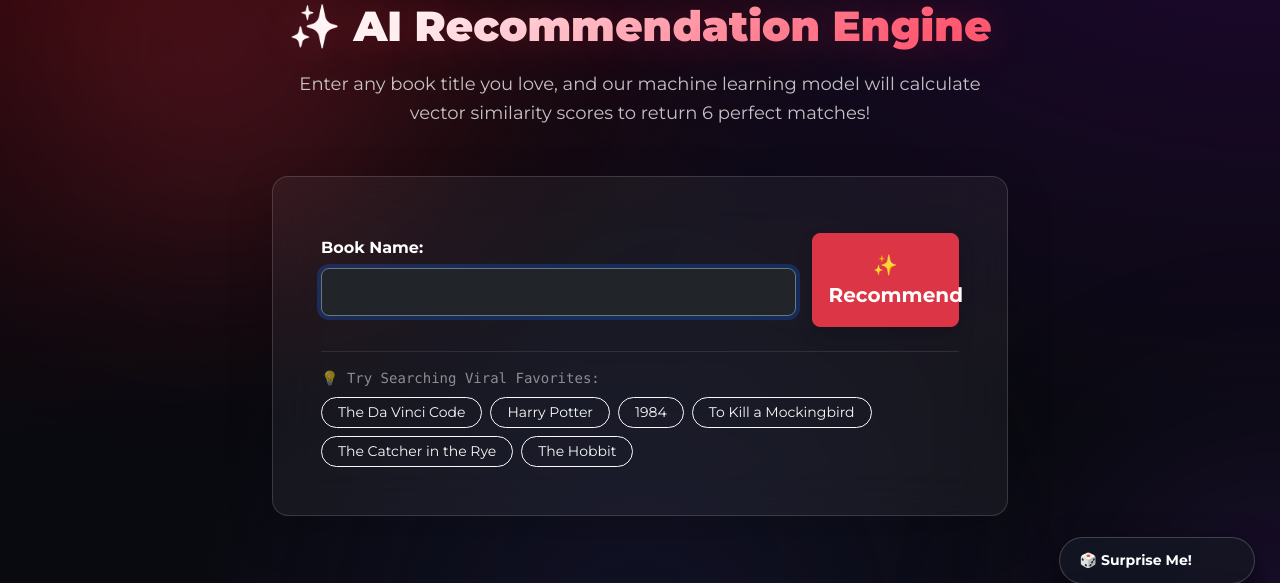
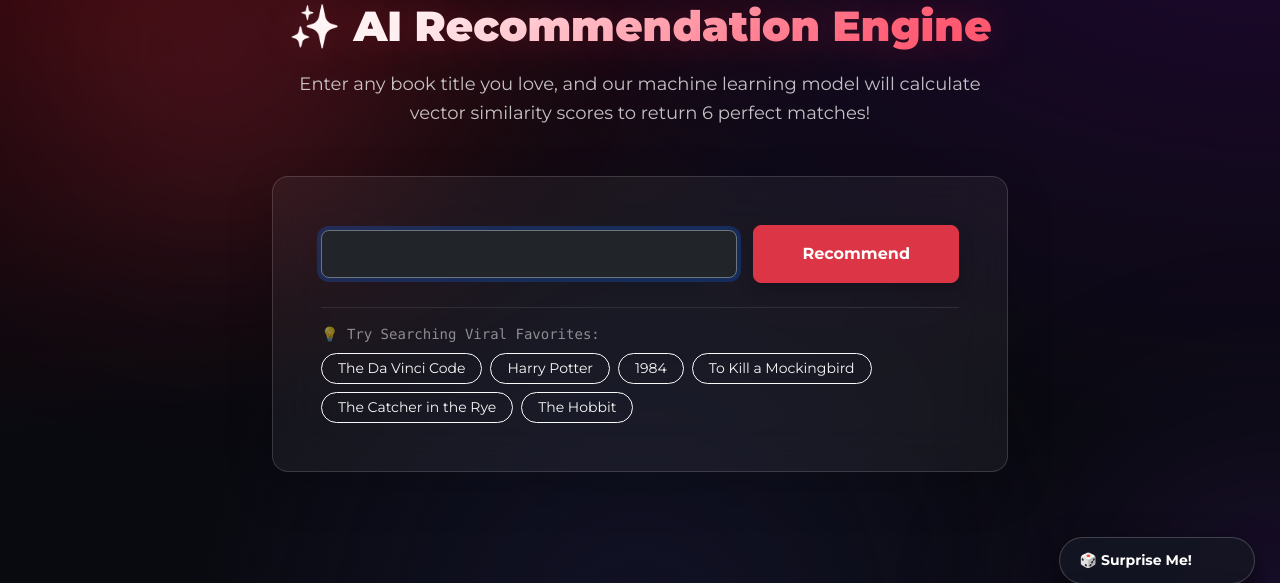
Before and after one commit to Partho-Kumar-Shaw/ReadSmart---A-Book-Recommender, a Flask app: page /recommend in a window 1280 px wide. Shown: the part 131-714 px from the top of the page. Run offline with Flask 3, Linux system fonts and the light colour scheme; parts of the project's set-up code (start-up, migrations or seed data) failed here and were passed over.

Commit message:
fix(template): center search bar and recommend button on recommend page

```diff
--- a/templates/recommend.html
+++ b/templates/recommend.html
@@ -10,7 +10,8 @@
     <link href="https://cdn.jsdelivr.net/npm/bootstrap@5.3.2/dist/css/bootstrap.min.css" rel="stylesheet">
 
     <!-- Google Font -->
-    <link href="https://fonts.googleapis.com/css2?family=Montserrat:wght@400;500;600;700;800;900&display=swap" rel="stylesheet">
+    <link href="https://fonts.googleapis.com/css2?family=Montserrat:wght@400;500;600;700;800;900&display=swap"
+        rel="stylesheet">
 
     <!-- Custom CSS -->
     <link rel="stylesheet" href="{{ url_for('static', filename='style.css') }}">
@@ -42,7 +43,8 @@
                         <a class="nav-link" href="/contact">Contact</a>
                     </li>
                     <li class="nav-item ms-lg-2">
-                        <button class="btn btn-sm btn-outline-danger text-white rounded-pill px-3 py-2 fw-bold" onclick="openFavoritesModal()">
+                        <button class="btn btn-sm btn-outline-danger text-white rounded-pill px-3 py-2 fw-bold"
+                            onclick="openFavoritesModal()">
                             ❤️ Reading List <span id="navFavCount" class="fav-badge">0</span>
                         </button>
                     </li>
@@ -55,28 +57,35 @@
         <div class="text-center mb-5">
             <h1 class="hero-title" style="font-size: 42px;">✨ AI Recommendation Engine</h1>
             <p class="hero-subtitle">
-                Enter any book title you love, and our machine learning model will calculate vector similarity scores to return 6 perfect matches!
+                Enter any book title you love, and our machine learning model will calculate vector similarity scores to
+                return 6 perfect matches!
             </p>
         </div>
 
         <!-- SEARCH BOX CONTAINER -->
         <div class="row justify-content-center">
             <div class="col-lg-8">
-                <div class="p-4 p-md-5 rounded-4 shadow-lg mb-5" style="background: rgba(255,255,255,0.05); backdrop-filter: blur(25px); border: 1px solid rgba(255,255,255,0.15);">
+                <div class="p-4 p-md-5 rounded-4 shadow-lg mb-5"
+                    style="background: rgba(255,255,255,0.05); backdrop-filter: blur(25px); border: 1px solid rgba(255,255,255,0.15);">
                     <form action="/recommend_books" method="post" id="recommendForm">
-                        <div class="row g-3 justify-content-center align-items-center">
-                            <div class="col-md-9 position-relative">
-                                <label for="searchBox" class="form-label text-white fw-bold mb-2">Book Name:</label>
-                                <input type="text" name="user_input" id="searchBox" class="form-control form-control-lg text-white bg-dark border-secondary rounded-3"
-                                    placeholder="Type e.g., 'The Da Vinci Code' or 'Harry Potter'..." value="{{ user_input or '' }}" spellcheck="true" autocomplete="off" autofocus required>
+                        <div class="d-flex justify-content-center align-items-center gap-3">
 
-                                <div id="suggestions" class="list-group position-absolute w-100 shadow-lg" style="z-index: 1000; top: 100%; left: 0;"></div>
+                            <div class="position-relative" style="width: 600px;">
+                                <input type="text" name="user_input" id="searchBox"
+                                    class="form-control form-control-lg text-white bg-dark border-secondary rounded-3"
+                                    placeholder="Type e.g., 'The Da Vinci Code' or 'Harry Potter'..."
+                                    value="{{ user_input or '' }}" spellcheck="true" autocomplete="off" autofocus
+                                    required>
+
+                                <div id="suggestions" class="list-group position-absolute w-100 shadow-lg"
+                                    style="z-index: 1000; top: 100%; left: 0;">
+                                </div>
                             </div>
-                            <div class="col-md-3 mt-md-4">
-                                <button type="submit" class="btn btn-danger btn-lg w-100 fw-bold rounded-3 py-3 shadow">
-                                    ✨ Recommend
-                                </button>
-                            </div>
+
+                            <button type="submit" class="btn btn-danger btn fw-bold rounded-3 px-5 py-3 shadow">
+                                Recommend
+                            </button>
+
                         </div>
                     </form>
 
@@ -84,12 +93,18 @@
                     <div class="mt-4 pt-3 border-top border-secondary border-opacity-25">
                         <div class="text-white-50 small mb-2 font-monospace">💡 Try Searching Viral Favorites:</div>
                         <div class="d-flex flex-wrap gap-2">
-                            <button type="button" class="btn btn-sm btn-outline-light rounded-pill px-3" onclick="fillSearch('The Da Vinci Code')">The Da Vinci Code</button>
-                            <button type="button" class="btn btn-sm btn-outline-light rounded-pill px-3" onclick="fillSearch('Harry Potter and the Chamber of Secrets')">Harry Potter</button>
-                            <button type="button" class="btn btn-sm btn-outline-light rounded-pill px-3" onclick="fillSearch('1984')">1984</button>
-                            <button type="button" class="btn btn-sm btn-outline-light rounded-pill px-3" onclick="fillSearch('To Kill a Mockingbird')">To Kill a Mockingbird</button>
-                            <button type="button" class="btn btn-sm btn-outline-light rounded-pill px-3" onclick="fillSearch('The Catcher in the Rye')">The Catcher in the Rye</button>
-                            <button type="button" class="btn btn-sm btn-outline-light rounded-pill px-3" onclick="fillSearch('The Hobbit')">The Hobbit</button>
+                            <button type="button" class="btn btn-sm btn-outline-light rounded-pill px-3"
+                                onclick="fillSearch('The Da Vinci Code')">The Da Vinci Code</button>
+                            <button type="button" class="btn btn-sm btn-outline-light rounded-pill px-3"
+                                onclick="fillSearch('Harry Potter and the Chamber of Secrets')">Harry Potter</button>
+                            <button type="button" class="btn btn-sm btn-outline-light rounded-pill px-3"
+                                onclick="fillSearch('1984')">1984</button>
+                            <button type="button" class="btn btn-sm btn-outline-light rounded-pill px-3"
+                                onclick="fillSearch('To Kill a Mockingbird')">To Kill a Mockingbird</button>
+                            <button type="button" class="btn btn-sm btn-outline-light rounded-pill px-3"
+                                onclick="fillSearch('The Catcher in the Rye')">The Catcher in the Rye</button>
+                            <button type="button" class="btn btn-sm btn-outline-light rounded-pill px-3"
+                                onclick="fillSearch('The Hobbit')">The Hobbit</button>
                         </div>
                     </div>
                 </div>
@@ -100,7 +115,8 @@
         {% if error %}
         <div class="row justify-content-center my-4">
             <div class="col-md-7">
-                <div class="p-4 text-center rounded-4 shadow-lg" style="background: rgba(255, 60, 87, 0.15); border: 1px solid var(--accent-red); backdrop-filter: blur(20px);">
+                <div class="p-4 text-center rounded-4 shadow-lg"
+                    style="background: rgba(255, 60, 87, 0.15); border: 1px solid var(--accent-red); backdrop-filter: blur(20px);">
                     <h4 class="text-danger fw-bold mb-2">⚠ Book Not Found</h4>
                     <p class="text-white-50 mb-0">{{ error }}</p>
                 </div>
@@ -112,7 +128,8 @@
         {% if data %}
         <div class="my-5">
             <div class="text-center mb-4">
-                <h3 class="fw-bold text-white">🎯 Top Similar Recommendations for <span class="text-danger">"{{ user_input }}"</span></h3>
+                <h3 class="fw-bold text-white">🎯 Top Similar Recommendations for <span class="text-danger">"{{
+                        user_input }}"</span></h3>
             </div>
 
             <div class="row g-4">
@@ -120,9 +137,12 @@
                 <div class="col-lg-4 col-md-6 mb-4">
                     <div class="book-card">
                         <div class="card-img-wrapper">
-                            <img src="{{ item.image if item.image else item[2] }}" alt="{{ item.title if item.title else item[0] }}" onerror="this.src='https://via.placeholder.com/200x280?text=Cover'">
+                            <img src="{{ item.image if item.image else item[2] }}"
+                                alt="{{ item.title if item.title else item[0] }}"
+                                onerror="this.src='https://via.placeholder.com/200x280?text=Cover'">
                             <span class="card-badge">⚡ Match {{ item.similarity if item.similarity else '95%' }}</span>
-                            <button class="card-bookmark-btn" onclick="toggleBookmark('{{ (item.title if item.title else item[0])|e }}', '{{ (item.author if item.author else item[1])|e }}', '{{ (item.image if item.image else item[2])|e }}')">
+                            <button class="card-bookmark-btn"
+                                onclick="toggleBookmark('{{ (item.title if item.title else item[0])|e }}', '{{ (item.author if item.author else item[1])|e }}', '{{ (item.image if item.image else item[2])|e }}')">
                                 🤍
                             </button>
                         </div>
@@ -132,7 +152,8 @@
                             <div class="book-stats">
                                 <span class="rating-badge">⭐ Recommended Match</span>
                             </div>
-                            <button class="quick-view-btn" onclick='openBookModal({title: "{{ (item.title if item.title else item[0])|e }}", author: "{{ (item.author if item.author else item[1])|e }}", image: "{{ (item.image if item.image else item[2])|e }}", tag: "⚡ AI Match", rating: "4.9", votes: "500+"})'>
+                            <button class="quick-view-btn"
+                                onclick='openBookModal({title: "{{ (item.title if item.title else item[0])|e }}", author: "{{ (item.author if item.author else item[1])|e }}", image: "{{ (item.image if item.image else item[2])|e }}", tag: "⚡ AI Match", rating: "4.9", votes: "500+"})'>
                                 🔍 View Book Details
                             </button>
                         </div>
@@ -208,7 +229,7 @@
                 }
             });
 
-            document.addEventListener("click", function(e) {
+            document.addEventListener("click", function (e) {
                 if (e.target !== searchBox) {
                     suggestionsBox.innerHTML = "";
                 }
@@ -217,4 +238,5 @@
     </script>
 
 </body>
+
 </html>
```
